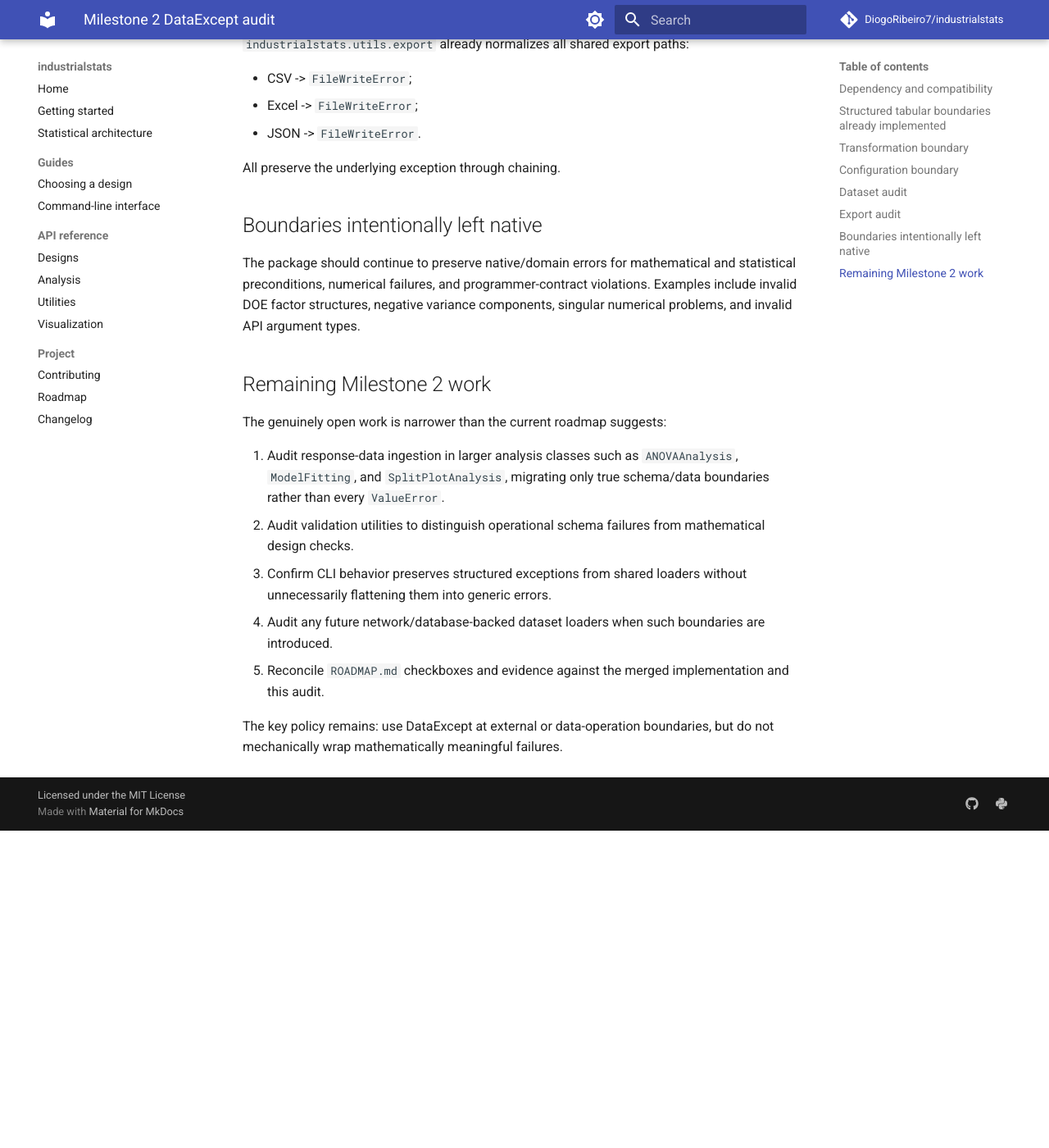
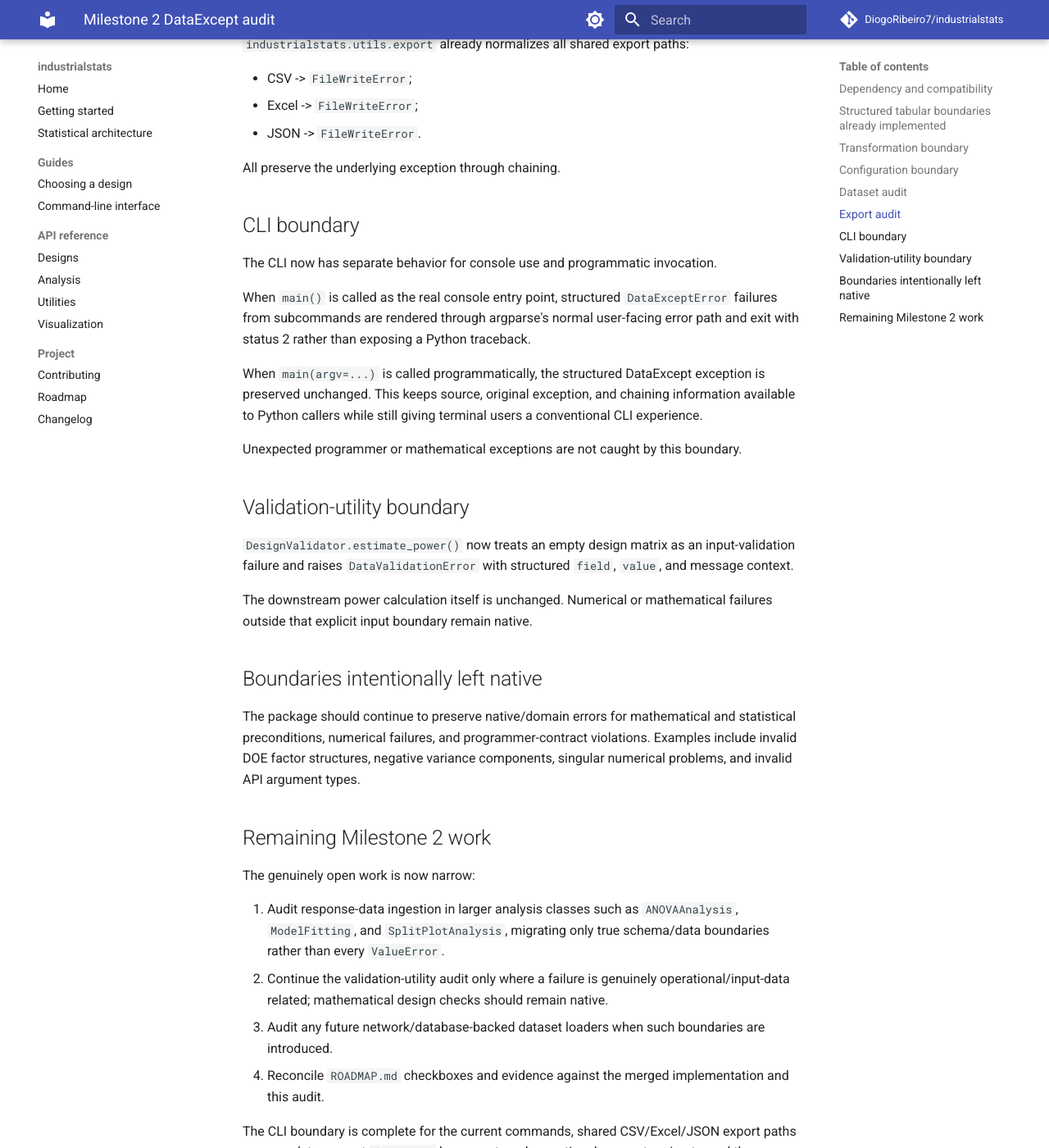
Before and after one commit to DiogoRibeiro7/industrialstats, an MkDocs documentation site: the page built from docs/milestone2-dataexcept-audit.md, in a window 1280 px wide and 1400 px high, scrolled down 1881 px. Shown: the whole window at 82% size. Built offline with MkDocs 1.6.1 and Material for MkDocs 9.7.7, drawn with Linux system fonts in a browser that asks for light colours; comment, search, counter and statistics services are not loaded; before the commit the page ends 2894 px from its top, so only the background shows below that; some of the changed text lies outside the part shown.

Commit message:
docs: update Milestone 2 DataExcept audit

```diff
--- a/docs/milestone2-dataexcept-audit.md
+++ b/docs/milestone2-dataexcept-audit.md
@@ -60,18 +60,35 @@ Configuration loading now distinguishes operational failure classes:
 
 All preserve the underlying exception through chaining.
 
+## CLI boundary
+
+The CLI now has separate behavior for console use and programmatic invocation.
+
+When `main()` is called as the real console entry point, structured `DataExceptError` failures from subcommands are rendered through argparse's normal user-facing error path and exit with status 2 rather than exposing a Python traceback.
+
+When `main(argv=...)` is called programmatically, the structured DataExcept exception is preserved unchanged. This keeps source, original exception, and chaining information available to Python callers while still giving terminal users a conventional CLI experience.
+
+Unexpected programmer or mathematical exceptions are not caught by this boundary.
+
+## Validation-utility boundary
+
+`DesignValidator.estimate_power()` now treats an empty design matrix as an input-validation failure and raises `DataValidationError` with structured `field`, `value`, and message context.
+
+The downstream power calculation itself is unchanged. Numerical or mathematical failures outside that explicit input boundary remain native.
+
 ## Boundaries intentionally left native
 
 The package should continue to preserve native/domain errors for mathematical and statistical preconditions, numerical failures, and programmer-contract violations. Examples include invalid DOE factor structures, negative variance components, singular numerical problems, and invalid API argument types.
 
 ## Remaining Milestone 2 work
 
-The genuinely open work is narrower than the current roadmap suggests:
+The genuinely open work is now narrow:
 
 1. Audit response-data ingestion in larger analysis classes such as `ANOVAAnalysis`, `ModelFitting`, and `SplitPlotAnalysis`, migrating only true schema/data boundaries rather than every `ValueError`.
-2. Audit validation utilities to distinguish operational schema failures from mathematical design checks.
-3. Confirm CLI behavior preserves structured exceptions from shared loaders without unnecessarily flattening them into generic errors.
-4. Audit any future network/database-backed dataset loaders when such boundaries are introduced.
-5. Reconcile `ROADMAP.md` checkboxes and evidence against the merged implementation and this audit.
+2. Continue the validation-utility audit only where a failure is genuinely operational/input-data related; mathematical design checks should remain native.
+3. Audit any future network/database-backed dataset loaders when such boundaries are introduced.
+4. Reconcile `ROADMAP.md` checkboxes and evidence against the merged implementation and this audit.
+
+The CLI boundary is complete for the current commands, shared CSV/Excel/JSON export paths are complete, current `datasets/` has no external operational source to migrate, and the canonical CSV/config/transformation boundaries are already structured.
 
 The key policy remains: use DataExcept at external or data-operation boundaries, but do not mechanically wrap mathematically meaningful failures.
```
